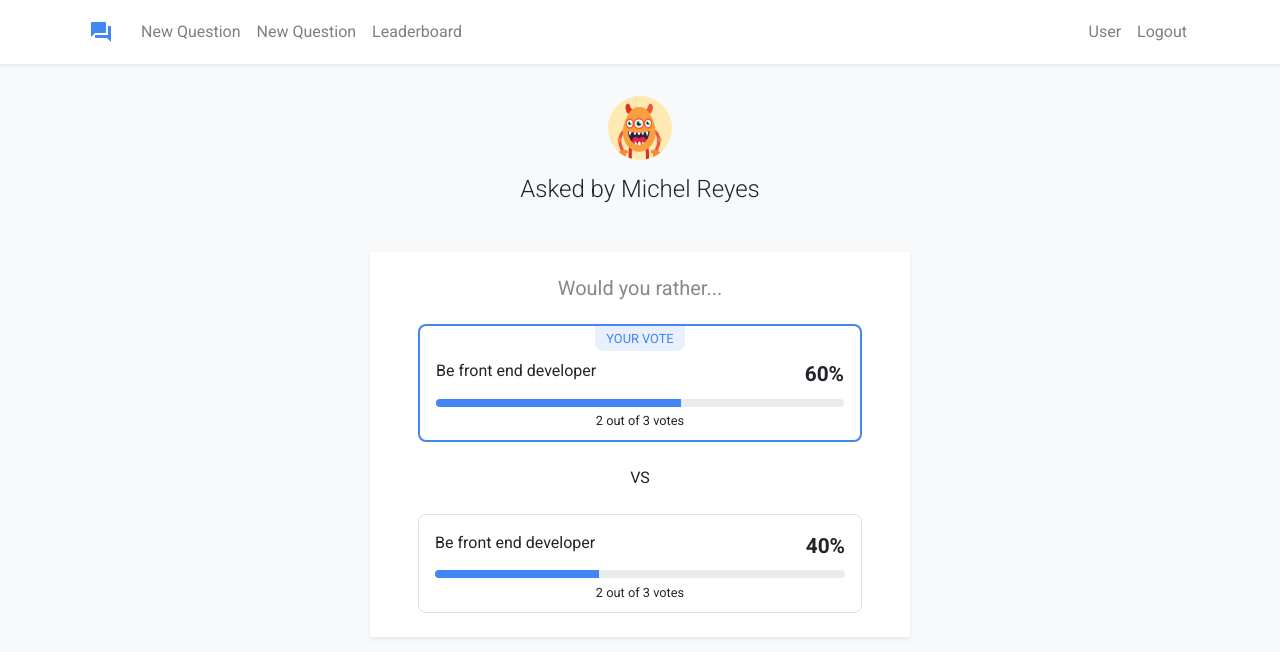
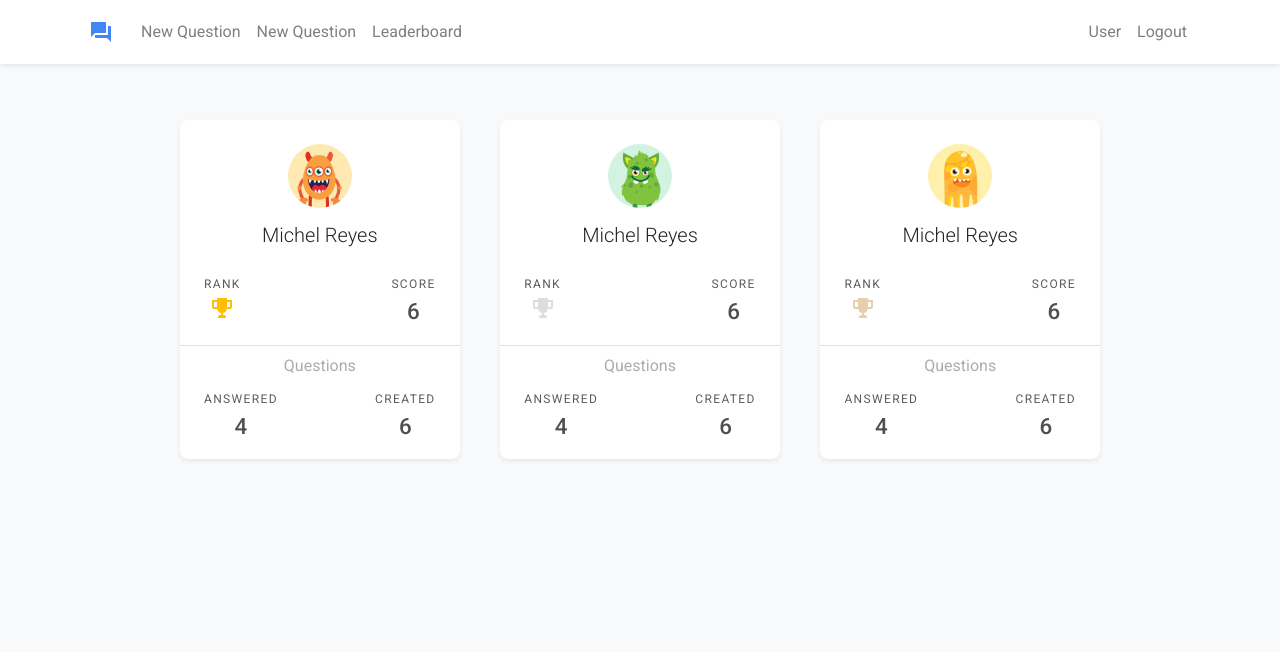
Before and after one commit to m-reyes-h/UND-project-Would-You-Rather, a React (Create React App) app: page / in a window 1280 px wide. Shown: the top 652 px of the page. Built offline with nearby package versions, Linux system fonts and the light colour scheme.

Commit message:
Fix missing question form added leaderboard

```diff
--- a/src/App.js
+++ b/src/App.js
@@ -1,11 +1,9 @@
 import React from "react";
-import QuestionForm from "./components/QuestionForm";
+import Leaderboard from "./components/Leaderboard";
 
 
 function App() {
-  return (
-    <QuestionForm />
-  )
+  return <Leaderboard />;
 }
 
 export default App;
--- /dev/null
+++ b/src/components/LeaderBoardCard.js
@@ -0,0 +1,48 @@
+import React from 'react';
+
+const LeaderBoardcard = ({rank, user}) => {
+  return (
+    <div className="leader-card shadow-sm bg-white pt-4 pb-2">
+      <span className={`poll-avatar ${user}`}></span>
+      <h5 className="leader-title mt-2">Michel Reyes</h5>
+      <div className="d-flex justify-content-between px-4 mt-4">
+        <div>
+          <small>Rank</small>
+          <i className="rank-icon d-block">
+            <svg
+              xmlns="http://www.w3.org/2000/svg"
+              width="24"
+              height="24"
+              viewBox="0 0 24 24"
+            >
+              <path
+                className={`trophy ${rank}`}
+                d="M20.2,4H20H17V2H7V4H4.5H3.8H2V11C2,12 3,13 4,13H7.2C7.6,14.9 8.6,16.6 11,16.9V19C8,19.2 8,20.3 8,21.6V22H16V21.7C16,20.4 16,19.3 13,19.1V17C15.5,16.7 16.5,15 16.8,13.1H20C21,13.1 22,12.1 22,11.1V4H20.2M4,11V6H7V8V11C5.6,11 4.4,11 4,11M20,11C19.6,11 18.4,11 17,11V6H18H20V11Z"
+              />
+            </svg>
+          </i>
+        </div>
+        <div>
+          <small>Score</small>
+          <p className="leader-score">6</p>
+        </div>
+      </div>
+
+      <div className="pt-2 mt-2 border-top">
+        <p className="mb-2 text-muted">Questions</p>
+        <div className="d-flex justify-content-between px-4">
+          <div>
+            <small>Answered</small>
+            <p className="leader-score">4</p>
+          </div>
+          <div>
+            <small>Created</small>
+            <p className="leader-score">6</p>
+          </div>
+        </div>
+      </div>
+    </div>
+  );
+}
+
+export default LeaderBoardcard;
--- /dev/null
+++ b/src/components/Leaderboard.js
@@ -0,0 +1,25 @@
+import React, { Fragment } from "react";
+import { Container, Row, Col } from "react-bootstrap";
+import Header from "./Header";
+import LeaderBoardCard from './LeaderBoardCard';
+
+const Leaderboard = () => {
+  return (
+    <Fragment>
+      <Header />
+      <Container>
+        <Row className="justufy-content-center">
+          <Col lg={{ span: 10, offset: 1 }}>
+            <div className="leaderboard mt-5 text-center d-flex justify-content-between">
+              <LeaderBoardCard rank="gold" user="user1" />
+              <LeaderBoardCard rank="silver" user="user2" />
+              <LeaderBoardCard rank="bronze" user="user3" />
+            </div>
+          </Col>
+        </Row>
+      </Container>
+    </Fragment>
+  );
+};
+
+export default Leaderboard;
--- a/src/components/QuestionForm.js
+++ b/src/components/QuestionForm.js
@@ -1,46 +1,50 @@
 import React, { Fragment } from "react";
-import { Container, Row, Col, ProgressBar } from "react-bootstrap";
+import { Container, Row, Col, Form, Button } from "react-bootstrap";
 import Header from "./Header";
 
-const PollResult = () => {
+const QuestionForm = () => {
   return (
     <Fragment>
       <Header />
       <Container>
         <Row className="justufy-content-center">
           <Col lg={{ span: 6, offset: 3 }}>
-            <div className="poll-result-content mt-4 text-center">
+            <div className="questionf-content mt-4 text-center">
               <span className="poll-avatar user1 mb-2"></span>
-              <h4 className="mb-5 p-0 poll-result-title">
-                Asked by Michel Reyes
-              </h4>
-              <div className="shadow-sm bg-white p-4 px-5">
-                <h5 className="poll-result-subtitle mb-4">
-                  Would you rather...
-                </h5>
-                <div className="poll-result-box active">
-                  <small className="poll-box-voted text-uppercase">Your vote</small>
-                  <div className="d-flex justify-content-between mt-2">
-                    <span className="poll-box-title">
-                      Be front end developer
+              <h4 className="mb-5 p-0 questionf-title">Michel Reyes asks</h4>
+              <Form className="shadow-sm bg-white">
+                <div className="p-4 px-5">
+                  <h5 className="questionf-subtitle mb-4">
+                    Would you rather...
+                  </h5>
+                  <label
+                    className="question-control-group d-flex align-items-center"
+                    htmlFor="question1"
+                  >
+                    <input id="question1" name="question" type="radio" />
+                    <span className="question-control-checkmark mx-3"></span>
+                    <span className="question-control-text">
+                      Option Two is a large option visible in this component but
+                      we can meke it a little big longer. rge option visible in
+                      this component but we can meke
                     </span>
-                    <span className="poll-box-percent">60%</span>
-                  </div>
-                  <ProgressBar now={60} />
-                  <small className="w-100 text-center">2 out of 3 votes</small>
+                    <span className="question-control-border"></span>
+                  </label>
+                  <div className="my-4">OR</div>
+                  <label
+                    className="question-control-group d-flex align-items-center"
+                    htmlFor="question2"
+                  >
+                    <input id="question2" name="question" type="radio" />
+                    <span className="question-control-checkmark mx-3"></span>
+                    <span className="question-control-text">Option One</span>
+                    <span className="question-control-border"></span>
+                  </label>
                 </div>
-                <div className="my-4">VS</div>
-                <div className="poll-result-box">
-                  <div className="d-flex justify-content-between mt-3">
-                    <span className="poll-box-title">
-                      Be front end developer
-                    </span>
-                    <span className="poll-box-percent">40%</span>
-                  </div>
-                  <ProgressBar now={40} />
-                  <small className="w-100 text-center">2 out of 3 votes</small>
-                </div>
-              </div>
+                <Button type="submit" className="flat-button w-100">
+                  Submit Question
+                </Button>
+              </Form>
             </div>
           </Col>
         </Row>
@@ -49,4 +53,4 @@ const PollResult = () => {
   );
 };
 
-export default PollResult;
+export default QuestionForm;
--- a/src/index.css
+++ b/src/index.css
@@ -122,7 +122,8 @@ body {
  */
 
 .questionf-title,
-.poll-result-title {
+.poll-result-title,
+.leader-title {
   font-weight: 300;
 }
 
@@ -145,10 +146,10 @@ body {
   background-repeat: no-repeat;
   background-size: center;
   display: inline-block;
-  height: 32px;
-  width: 32px;
+  height: 24px;
+  width: 24px;
   display: inline-block;
-  padding: 0 .2rem;
+  padding: 0 16px;
 }
 
 .question-control-group input ~.question-control-text {
@@ -193,6 +194,10 @@ body {
  * Poll Result
  */
 
+.poll-result-inner {
+  border-radius: 8px;
+}
+
 .poll-result-box {
   border-radius: 8px;
   border: 1px solid rgba(0,0,0,.125);
@@ -217,15 +222,58 @@ body {
 }
 
 /**
+ * Leaderboard
+ */
+
+.leader-card {
+  border-radius: 8px;
+  width: calc(33% - 24px);
+}
+
+.leader-score {
+  opacity: .8;
+  font-size: 1.4rem;
+  font-weight: 500;
+  margin-bottom: .5rem;
+}
+
+.leader-card small {
+  font-size: 75%;
+  text-transform: uppercase;
+  opacity: .74;
+  letter-spacing: 0.085rem;
+}
+
+.trophy.gold {
+  fill: #FFBF00;
+}
+
+.trophy.silver {
+  fill:#DBDDE0;
+}
+
+.trophy.bronze {
+  fill:#E7CFAE;
+}
+
+/**
  * Utils
  */
 
-.user1 {
+.user1, .user2, .user3 {
   background-image: url("./icons/user1.png");
   background-position: center;
   background-repeat: no-repeat;
   background-size: cover;
   background-color: #f2f2f2;
+}
+
+.user2 {
+  background-image: url("./icons/user2.png");
+}
+
+.user3 {
+  background-image: url("./icons/user3.png");
 }
 
 .logo {
@@ -258,7 +306,7 @@ body {
 }
 
 .text-muted {
-  opacity: .5;
+  opacity: .60;
 }
 
 .poll-result-box .progress {
```
Also changed, not shown: src/components/PollResult.js (added, +52 -0 lines).
